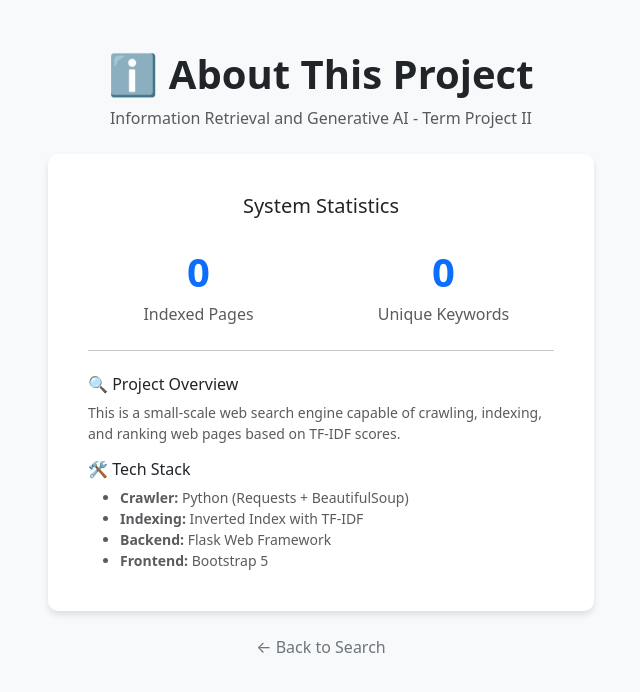
After one commit to Tiger0124/Web_Search_Engine, a Flask app: page /about in a window 1280 px wide. The commit adds this page. Shown: the top 692 px of the page, without its empty margins (319-959 px from the left). Run offline with Flask 2, Linux system fonts and the light colour scheme; parts of the project's set-up code (start-up, migrations or seed data) failed here and were passed over.

Commit message:
新增關於頁面，顯示系統統計資訊及回到搜尋的連結

```diff
--- a/app.py
+++ b/app.py
@@ -37,6 +37,18 @@ def search():
         count=len(results)
     )
 
+@app.route('/about')
+def about():
+    """關於頁面：顯示系統統計資訊"""
+    # 從 search_engine 物件中讀取已索引的文件總數
+    # search_engine.documents 是一個字典，key 是 doc_id
+    doc_count = len(search_engine.documents) if hasattr(search_engine, 'documents') else 0
+
+    # 也可以順便顯示有多少個關鍵字 (Bonus)
+    term_count = len(search_engine.inverted_index) if hasattr(search_engine, 'inverted_index') else 0
+
+    return render_template('about.html', doc_count=doc_count, term_count=term_count)
+
 if __name__ == '__main__':
     # 啟動 Flask Server，debug=True 方便開發時除錯
     app.run(debug=True, port=5000)
--- /dev/null
+++ b/templates/about.html
@@ -0,0 +1,77 @@
+<!DOCTYPE html>
+<html lang="zh-TW">
+<head>
+    <meta charset="UTF-8">
+    <meta name="viewport" content="width=device-width, initial-scale=1.0">
+    <title>About - My Search Engine</title>
+    <link href="https://cdn.jsdelivr.net/npm/bootstrap@5.3.0/dist/css/bootstrap.min.css" rel="stylesheet">
+    <style>
+        body { background-color: #f8f9fa; padding-top: 50px; }
+        .card-custom {
+            border: none;
+            box-shadow: 0 4px 6px rgba(0,0,0,0.1);
+            border-radius: 10px;
+        }
+        .stat-number {
+            font-size: 2.5rem;
+            font-weight: bold;
+            color: #0d6efd;
+        }
+        .back-link { text-decoration: none; color: #6c757d; }
+        .back-link:hover { color: #0d6efd; }
+    </style>
+</head>
+<body>
+
+<div class="container">
+    <div class="row justify-content-center">
+        <div class="col-md-8 col-lg-6">
+
+            <div class="text-center mb-4">
+                <h1 class="fw-bold">ℹ️ About This Project</h1>
+                <p class="text-muted">Information Retrieval and Generative AI - Term Project II</p>
+            </div>
+
+            <div class="card card-custom p-4 mb-4 bg-white">
+                <div class="card-body text-center">
+                    <h5 class="card-title mb-4">System Statistics</h5>
+
+                    <div class="row">
+                        <div class="col-6">
+                            <div class="stat-number">{{ doc_count }}</div>
+                            <div class="text-muted">Indexed Pages</div>
+                        </div>
+                        <div class="col-6">
+                            <div class="stat-number">{{ term_count }}</div>
+                            <div class="text-muted">Unique Keywords</div>
+                        </div>
+                    </div>
+
+                    <hr class="my-4">
+
+                    <div class="text-start">
+                        <h6>🔍 Project Overview</h6>
+                        <p class="small text-muted">
+                            This is a small-scale web search engine capable of crawling, indexing, and ranking web pages based on TF-IDF scores.
+                        </p>
+                        <h6>🛠 Tech Stack</h6>
+                        <ul class="small text-muted mb-0">
+                            <li><strong>Crawler:</strong> Python (Requests + BeautifulSoup)</li>
+                            <li><strong>Indexing:</strong> Inverted Index with TF-IDF</li>
+                            <li><strong>Backend:</strong> Flask Web Framework</li>
+                            <li><strong>Frontend:</strong> Bootstrap 5</li>
+                        </ul>
+                    </div>
+                </div>
+            </div>
+
+            <div class="text-center">
+                <a href="/" class="back-link">← Back to Search</a>
+            </div>
+
+        </div>
+    </div>
+</div>
+
+</body>
+</html>
--- a/templates/index.html
+++ b/templates/index.html
@@ -40,6 +40,11 @@
             Tip: Try phrase search like <code>"exact phrase"</code>
         </div>
     </form>
+
+    <div class="text-center mt-5">
+        <a href="/about" class="text-decoration-none text-muted small">About this engine</a>
+    </div>
+
 </div>
 
 </body>
```
